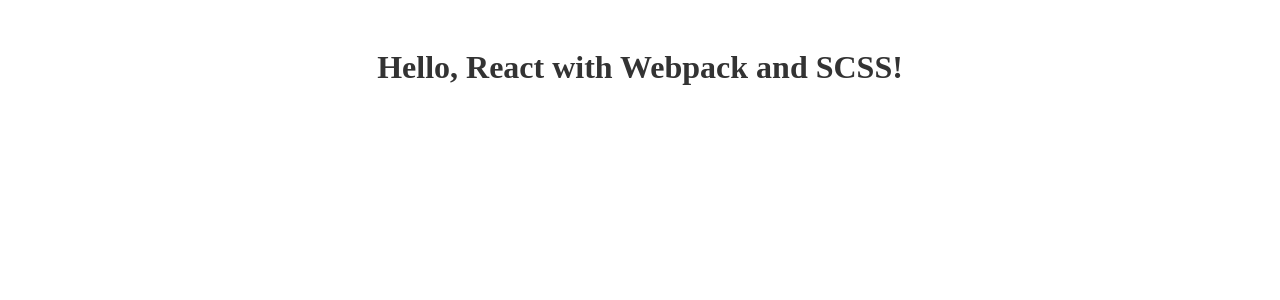
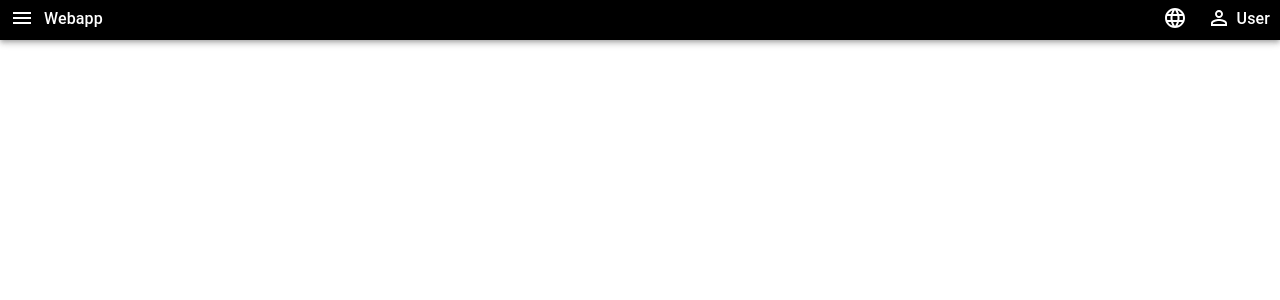
Before and after one commit to gokulgowtham/BCGXAssignment, a React app: page / in a window 1280 px wide. Shown: the top 300 px of the page. Built offline with nearby package versions, Linux system fonts and the light colour scheme.

Commit message:
Develop (#2)
* Initialize React project with Webpack and SCSS setup

* Add routing and dashboard components; integrate MUI AppBar and theme

---------

Co-authored-by: “gokulgowtham” <“gokulgowtham001@gmail.com”>

```diff
--- a/package.json
+++ b/package.json
@@ -18,7 +18,8 @@
     "@mui/icons-material": "^6.4.5",
     "@mui/material": "^6.4.5",
     "react": "^19.0.0",
-    "react-dom": "^19.0.0"
+    "react-dom": "^19.0.0",
+    "react-router-dom": "^7.2.0"
   },
   "devDependencies": {
     "@babel/core": "^7.26.9",
--- a/src/App.jsx
+++ b/src/App.jsx
@@ -1,12 +1,15 @@
 import React from 'react';
-import './styles/App.scss';
-
-const App = () => {
+import { Routes, Route } from 'react-router-dom';
+import Dashboard from './pages/Dashboard';
+// import Details from './pages/Details';
+import './App.scss';
+function App() {
   return (
-    <div className="app">
-      <h1>Hello, React with Webpack and SCSS!</h1>
-    </div>
+    <Routes>
+      <Route path="/" element={<Dashboard />} />
+      {/* <Route path="/details/:widgetId" element={<Details />} /> */}
+    </Routes>
   );
-};
+}
 
 export default App;
--- /dev/null
+++ b/src/App.scss
@@ -0,0 +1,4 @@
+body{
+  margin: 0;
+  padding: 0;
+}
--- /dev/null
+++ b/src/components/DashboardHeader.jsx
@@ -0,0 +1,59 @@
+import * as React from "react";
+import AppBar from "@mui/material/AppBar";
+import Box from "@mui/material/Box";
+import Toolbar from "@mui/material/Toolbar";
+import Typography from "@mui/material/Typography";
+import Button from "@mui/material/Button";
+import IconButton from "@mui/material/IconButton";
+import MenuIcon from "@mui/icons-material/Menu";
+import { MenuOutlined } from "@mui/icons-material";
+import LanguageOutlinedIcon from "@mui/icons-material/LanguageOutlined";
+import PersonOutlineOutlinedIcon from "@mui/icons-material/PersonOutlineOutlined";
+import "./DashboardHeader.scss";
+
+export default function ButtonAppBar() {
+  return (
+    <section>
+      <Box sx={{ flexGrow: 1 }}>
+        <AppBar
+          position="sticky" // Makes the AppBar sticky
+          sx={{
+            backgroundColor: "#000", // Black background
+            color: "#fff", // White text color
+            height: "40px", // Adjust height as needed
+          }}
+        >
+          <section className="headerContentContainer">
+            <div className="menuWithTitle">
+              <MenuOutlined />
+              <Typography
+                variant="h6"
+                component="div"
+                sx={{ flexGrow: 1, fontSize: "1rem" }}
+              >
+                Webapp
+              </Typography>
+            </div>
+            <div className="rightHeaderDetails">
+              <div>
+                <LanguageOutlinedIcon />
+              </div>
+              <div className="userIcon">
+                <PersonOutlineOutlinedIcon />
+                <Typography
+                  variant="h6"
+                  component="div"
+                  sx={{ flexGrow: 1, fontSize: "1rem" }}
+                >
+                  User
+                </Typography>
+              </div>
+            </div>
+          </section>
+
+          {/* <Button color="inherit">Login</Button> */}
+        </AppBar>
+      </Box>
+    </section>
+  );
+}
--- /dev/null
+++ b/src/components/DashboardHeader.scss
@@ -0,0 +1,21 @@
+.headerContentContainer {
+  display: flex;
+  justify-content: space-between;
+  padding: 6px 10px 10px 10px;
+
+  & .menuWithTitle {
+    display: flex;
+    column-gap: 10px;
+  }
+
+  & .rightHeaderDetails {
+    display: flex;
+    column-gap: 20px;
+
+    & .userIcon {
+      display: flex;
+      column-gap: 6px;
+
+    }
+  }
+}
--- a/src/index.js
+++ b/src/index.js
@@ -1,12 +1,20 @@
-import React from 'react';
-import { createRoot } from 'react-dom/client';
-import App from './App';
-
+import React from "react";
+import { createRoot } from "react-dom/client";
+import { BrowserRouter } from "react-router-dom";
+import App from "./App";
+import { ThemeProvider } from '@mui/material/styles';
+import theme from './theme';
 // Get the root element
-const container = document.getElementById('root');
+const container = document.getElementById("root");
 
 // Create a root
 const root = createRoot(container);
 
 // Render the App component into the root
-root.render(<App />);
+root.render(
+  <BrowserRouter>
+    <ThemeProvider theme={theme}>
+      <App />
+    </ThemeProvider>
+  </BrowserRouter>
+);
--- /dev/null
+++ b/src/pages/Dashboard.jsx
@@ -0,0 +1,10 @@
+import React from 'react'
+import DashboardHeader from '../components/DashboardHeader'
+
+const Dashboard = () => {
+  return (
+   <DashboardHeader />
+  );
+}
+
+export default Dashboard
--- a/src/styles/App.scss
+++ /dev/null
@@ -1,9 +0,0 @@
-.app {
-    text-align: center;
-    padding: 20px;
-
-    h1 {
-      color: #333;
-      font-size: 2rem;
-    }
-  }
--- /dev/null
+++ b/src/theme.js
@@ -0,0 +1,26 @@
+import { createTheme } from '@mui/material/styles';
+
+const theme = createTheme({
+  typography: {
+    fontFamily: '"Roboto", "Helvetica", "Arial", sans-serif', // Default font family
+    h1: {
+      fontSize: '2.5rem',
+      fontWeight: 700,
+    },
+    h2: {
+      fontSize: '2rem',
+      fontWeight: 600,
+    },
+    body1: {
+      fontSize: '1rem',
+      fontWeight: 400,
+    },
+    button: {
+      fontSize: '0.875rem',
+      fontWeight: 500,
+      textTransform: 'none', // Disable uppercase transformation
+    },
+  },
+});
+
+export default theme;
```
Also changed, not shown: 1 other file (tests, documents, lock files or other folders).
